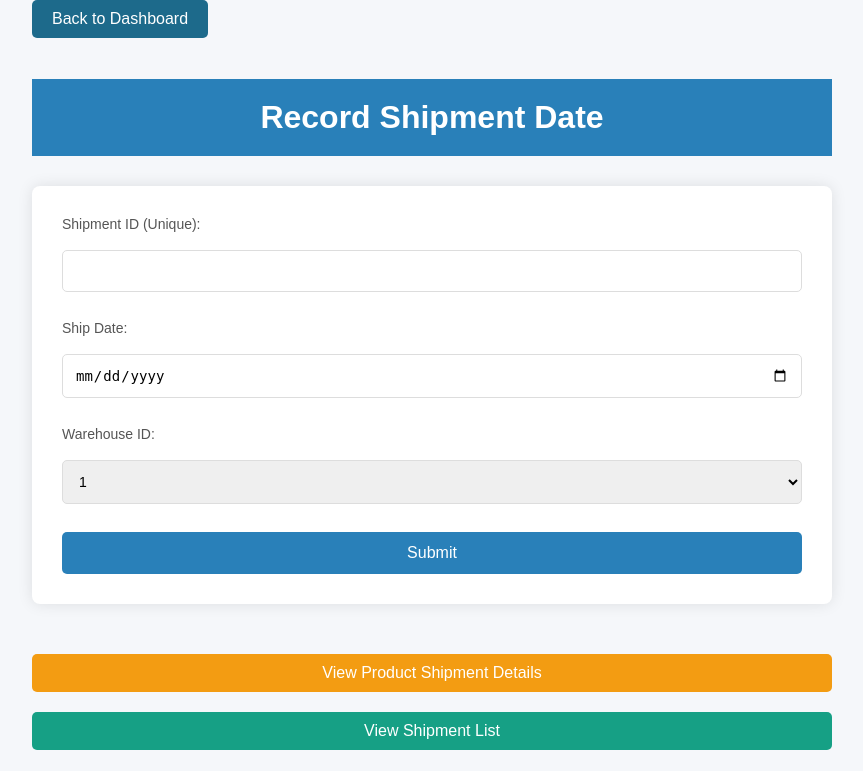
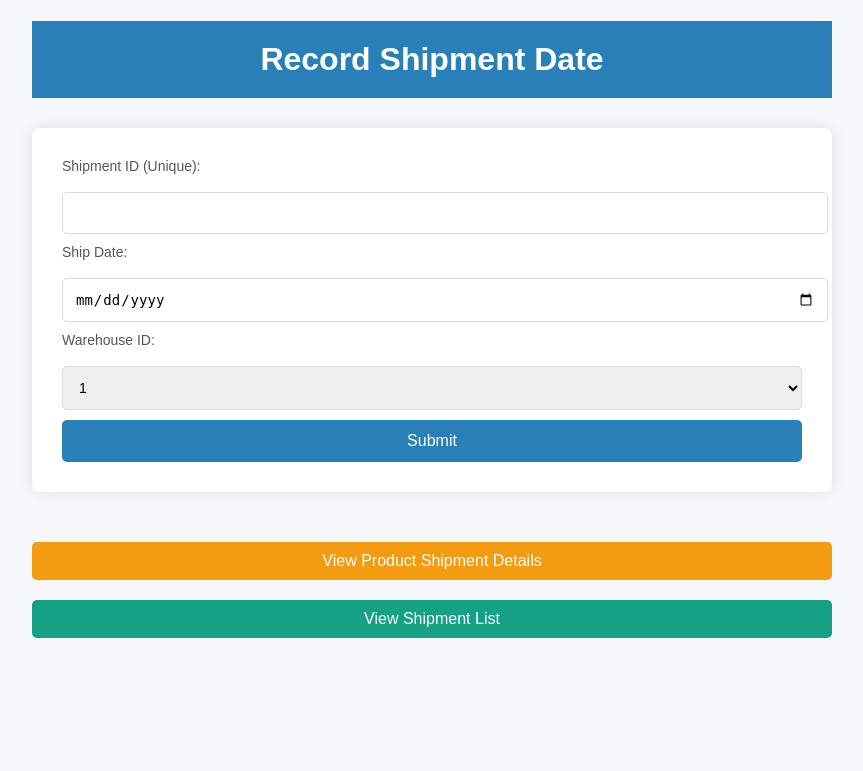
Before and after one commit to rudrodebsarker/Agri_Insights, a PHP site: page /shipment.php in a window 1280 px wide. Shown: the top 771 px of the page, without its empty margins (208-1071 px from the left). Run offline with PHP 8.4, Linux system fonts and the light colour scheme; tables that the repository leaves empty or names only in its code hold one stand-in row (values such as "Sample post").

Commit message:
Update shipment.php
cmot

```diff
--- a/shipment.php
+++ b/shipment.php
@@ -34,7 +34,6 @@ if ($_SERVER['REQUEST_METHOD'] == 'POST' && isset($_POST['submit'])) {
     <meta name="viewport" content="width=device-width, initial-scale=1.0">
     <title>Record Shipment Date</title>
     <style>
-        /* General body styles */
         body {
             font-family: 'Arial', sans-serif;
             background-color: #f5f7fa;
@@ -51,18 +50,12 @@ if ($_SERVER['REQUEST_METHOD'] == 'POST' && isset($_POST['submit'])) {
             margin-bottom: 30px;
         }
 
-        h2 {
-            color: #2980b9;
-            padding-bottom: 10px;
-        }
-
         .container {
             width: 80%;
             margin: 0 auto;
             max-width: 800px;
         }
 
-        /* Form container styling */
         .form-container {
             background-color: #ffffff;
             padding: 30px;
@@ -78,13 +71,12 @@ if ($_SERVER['REQUEST_METHOD'] == 'POST' && isset($_POST['submit'])) {
             display: block;
         }
 
-        input[type="text"], input[type="date"], input[type="number"], select {
+        input[type="text"], input[type="date"], select {
             width: 100%;
             padding: 12px;
             margin: 10px 0;
             border: 1px solid #ddd;
             border-radius: 5px;
-            box-sizing: border-box;
             font-size: 14px;
         }
 
@@ -104,25 +96,6 @@ if ($_SERVER['REQUEST_METHOD'] == 'POST' && isset($_POST['submit'])) {
             background-color: #1d6a8b;
         }
 
-        /* Back button styling */
-        .back-btn {
-            padding: 10px 20px;
-            background-color: #1d6a8b;
-            color: white;
-            border: none;
-            border-radius: 5px;
-            cursor: pointer;
-            font-size: 16px;
-            text-decoration: none;
-            display: inline-block;
-            margin-bottom: 20px;
-        }
-
-        .back-btn:hover {
-            background-color: #2980b9;
-        }
-
-        /* Button to go to Product Shipment Details */
         .product-details-btn {
             padding: 10px 20px;
             background-color: #f39c12;
@@ -140,7 +113,6 @@ if ($_SERVER['REQUEST_METHOD'] == 'POST' && isset($_POST['submit'])) {
             background-color: #e67e22;
         }
 
-        /* Button to go to Shipment List */
         .view-shipment-btn {
             padding: 10px 20px;
             background-color: #16a085;
@@ -162,19 +134,15 @@ if ($_SERVER['REQUEST_METHOD'] == 'POST' && isset($_POST['submit'])) {
 <body>
 
 <div class="container">
-    <!-- Back Button -->
-    <a href="dashboard.php" class="back-btn">Back to Dashboard</a>
-
     <h1>Record Shipment Date</h1>
 
-    <!-- Shipment Form -->
     <div class="form-container">
         <form method="POST" action="shipment.php">
             <label for="shipment_id">Shipment ID (Unique):</label>
-            <input type="text" id="shipment_id" name="shipment_id" required><br><br>
+            <input type="text" id="shipment_id" name="shipment_id" required>
 
             <label for="ship_date">Ship Date:</label>
-            <input type="date" id="ship_date" name="ship_date" required><br><br>
+            <input type="date" id="ship_date" name="ship_date" required>
 
             <label for="warehouse_id">Warehouse ID:</label>
             <select id="warehouse_id" name="warehouse_id" required>
@@ -184,20 +152,16 @@ if ($_SERVER['REQUEST_METHOD'] == 'POST' && isset($_POST['submit'])) {
                 $result = $conn->query($sql);
 
                 while ($row = $result->fetch_assoc()) {
-                    // Display only warehouse_id
                     echo "<option value='" . $row['warehouse_id'] . "'>" . $row['warehouse_id'] . "</option>";
                 }
                 ?>
-            </select><br><br>
+            </select>
 
             <button type="submit" name="submit">Submit</button>
         </form>
     </div>
 
-    <!-- Product Shipment Details Button -->
     <button onclick="window.location.href='product_shipment_details.php';" class="product-details-btn">View Product Shipment Details</button>
-
-    <!-- View Shipment List Button -->
     <button onclick="window.location.href='shipment_list.php';" class="view-shipment-btn">View Shipment List</button>
 
 </div>
```
